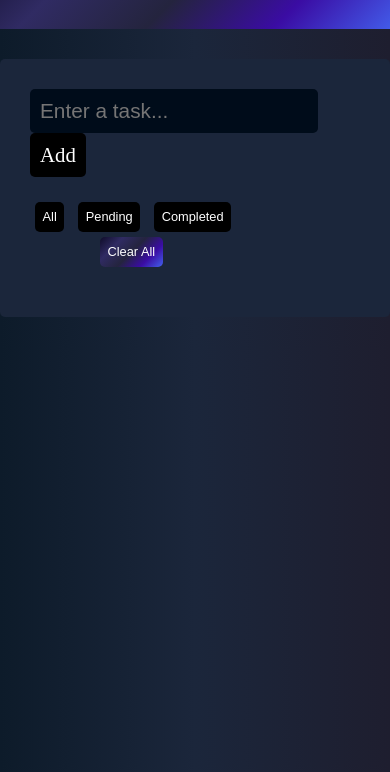
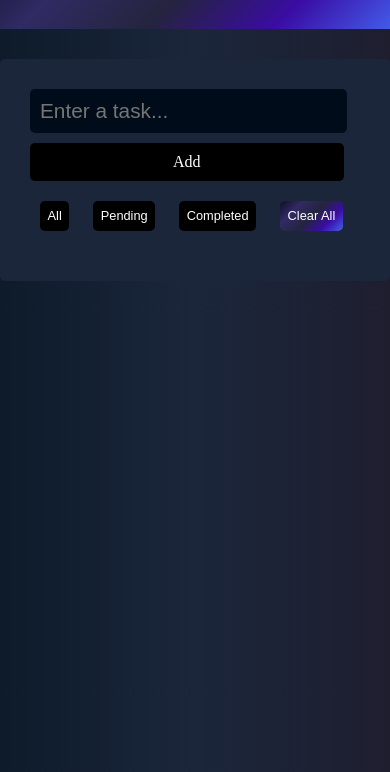
Before and after one commit to fayizafarooq/to-do, a plain HTML site: page index.html in a window 390 px wide. Shown: the part 72-844 px from the top of the page. Drawn offline with Linux system fonts and the light colour scheme.

Commit message:
Update style.css

```diff
--- a/style.css
+++ b/style.css
@@ -116,9 +116,14 @@ ul li{
   #container{
     box-shadow: none;
   }
-  #taskInput,
-  #addBtn {
+  #taskInput{
     font-size: 1.3em;
+    width: 90%;
+    margin-bottom: 10px;
+  }
+  #addBtn{
+    font-size: 1em;
+    width: 95%;
   }
 
   #allBtn,
@@ -127,6 +132,7 @@ ul li{
   #clearBtn {
     font-size: 0.8em;
     padding: 7.5px;
+    margin:0 10px;
   }
 
   ul li {
```
